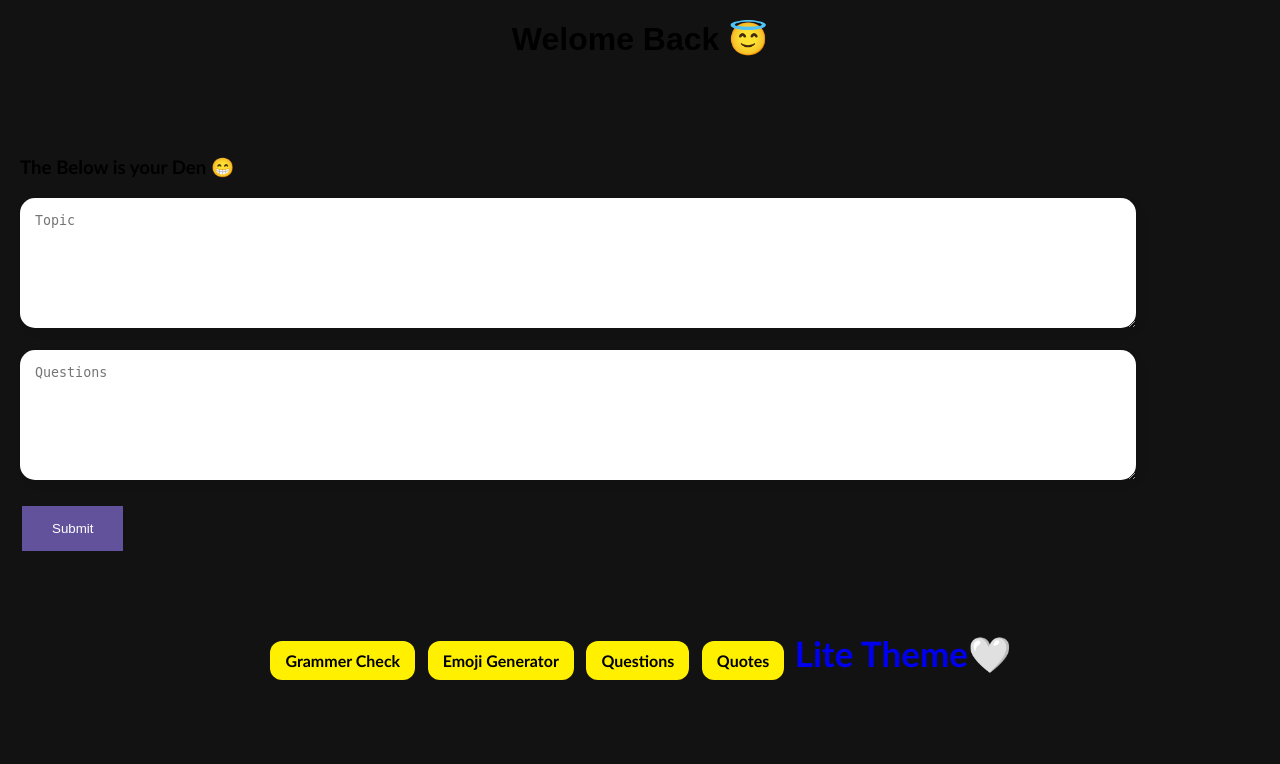
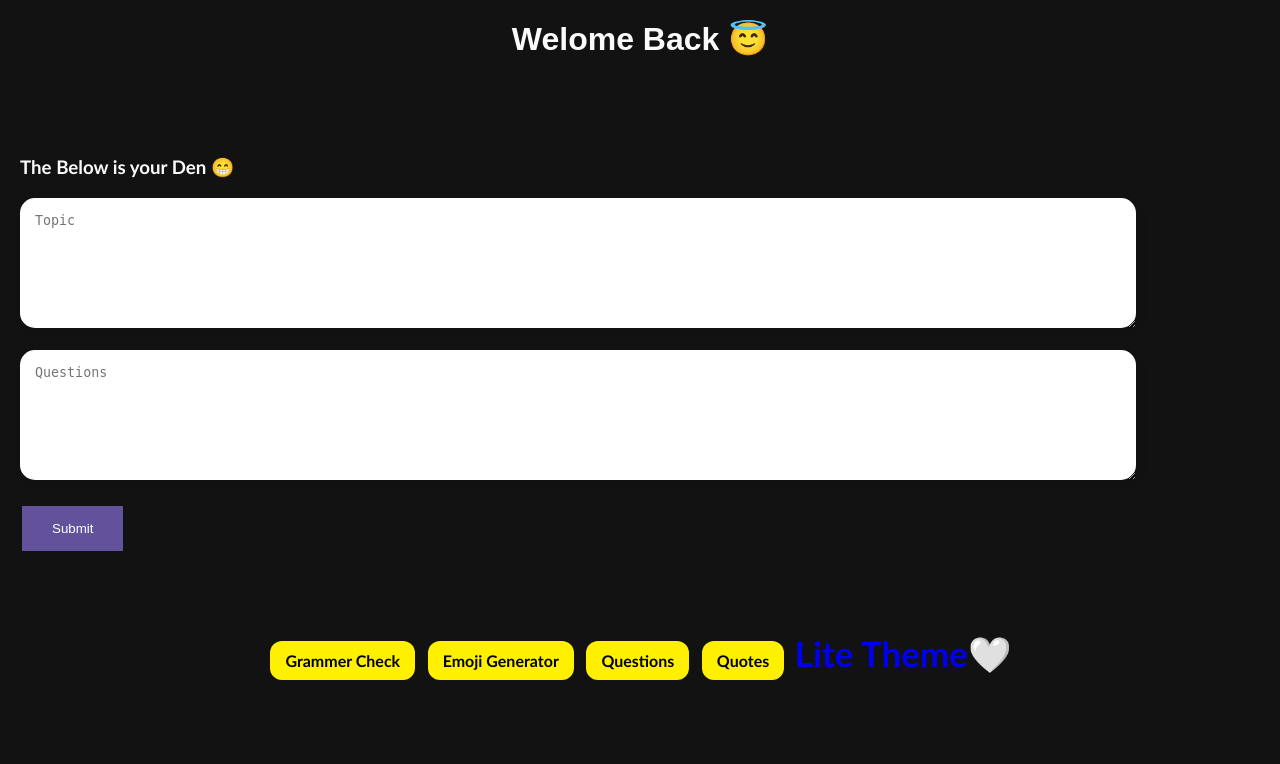
Before and after one commit to Mukesh23012000/Den, a Django app: page /white in a window 1280 px wide. Shown: the top 764 px of the page. Run offline with Django 4.2, Linux system fonts and the light colour scheme; some web fonts are replaced.

Commit message:
Update index.html

```diff
--- a/templates/index.html
+++ b/templates/index.html
@@ -7,11 +7,13 @@
 			{% if dark %}
             			body{
                 			background-color:#121212;
+					color: #fafafa;
            			    }
             		{% endif %}
             		{% if not dark %}
             			body{
-                			background-color:White;
+                			background-color: #fafafa;
+					color: #121212;
             				}
             		{% endif %}
 			h2{
```
